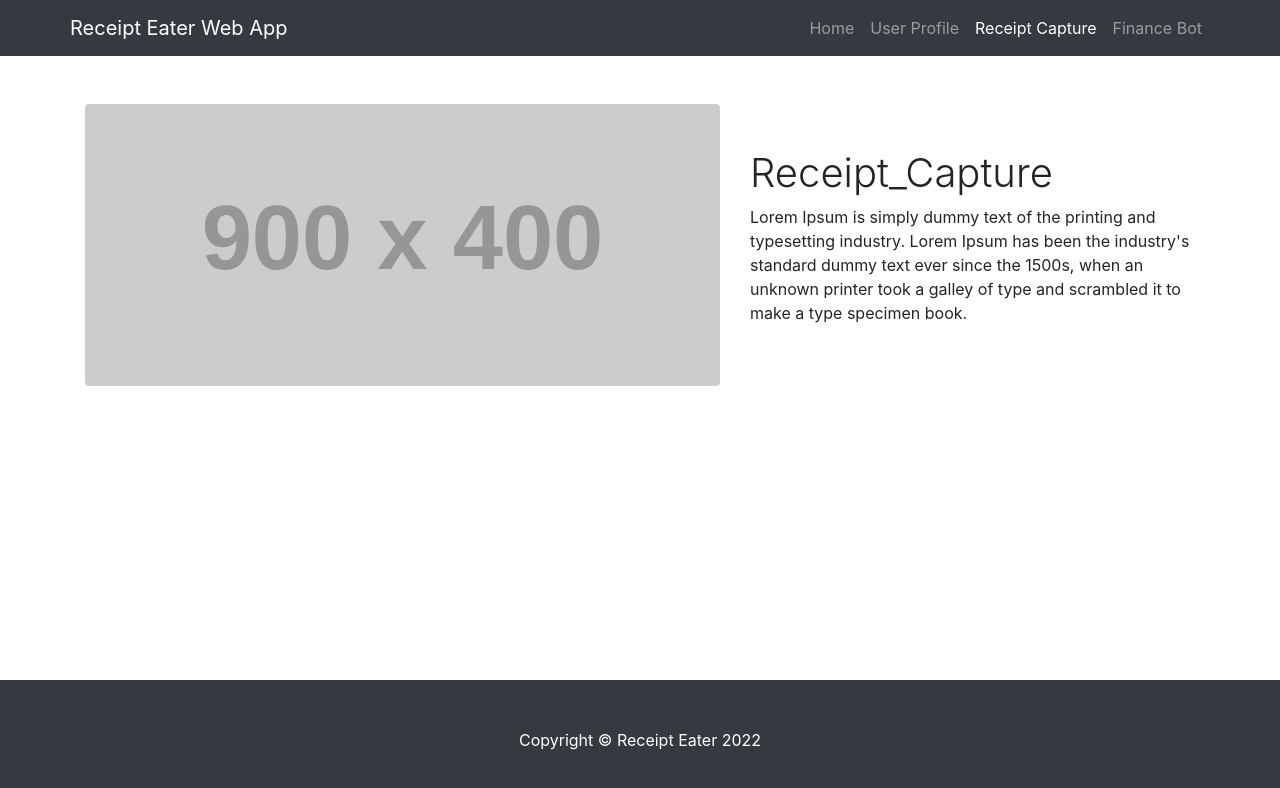
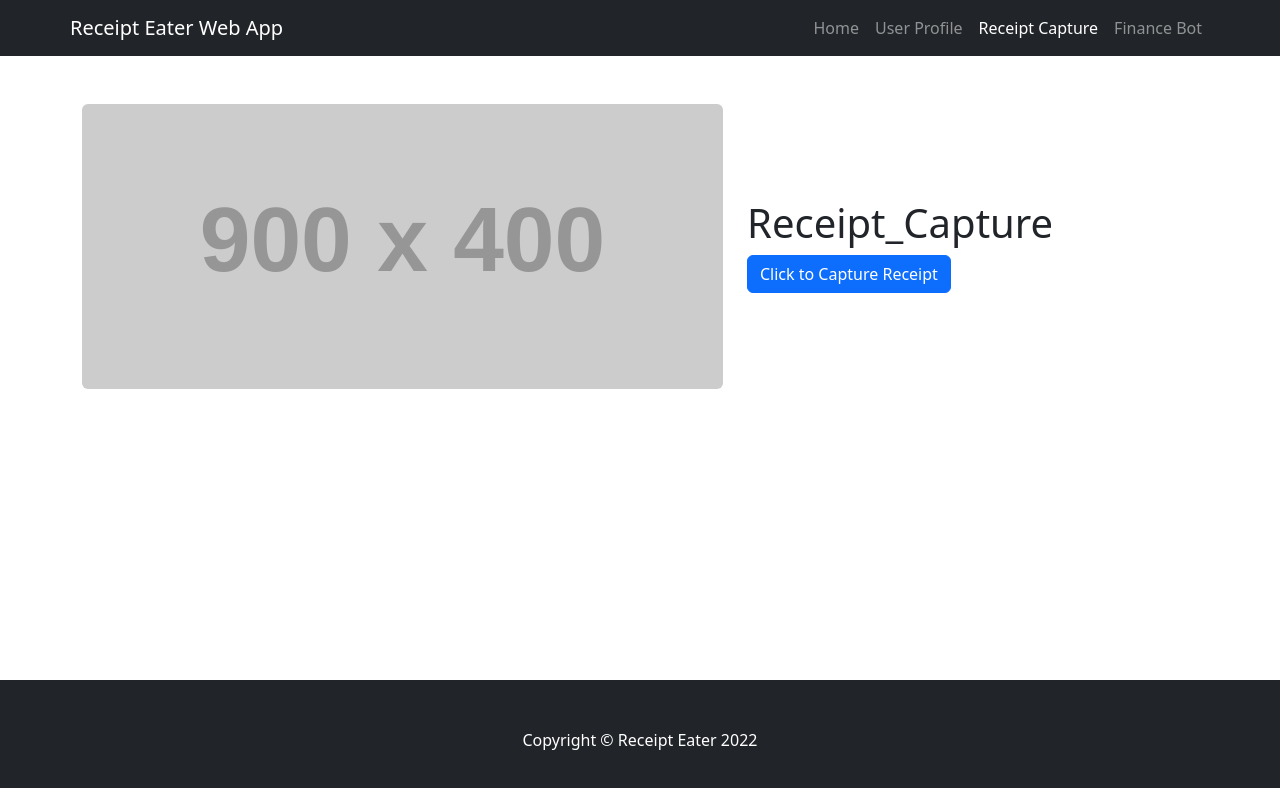
Before and after one commit to emilyrn18/receipt_eater, a React (Create React App) app in the folder the_app/: page /Receipt_Capture in a window 1280 px wide. Shown: the top 788 px of the page. Built offline with nearby package versions, Linux system fonts and the light colour scheme.

Commit message:
adding cards and things

```diff
--- /dev/null
+++ b/the_app/src/components/Card.jsx
@@ -0,0 +1,15 @@
+import React, {Component} from 'react';
+
+export default class Card extends Component {
+    render(){
+        return(
+            <div data-aos={this.props.aos} data-aos-offset={this.props.aos_offset} className="col-11 col-md-6 col-lg-3 mx-0 mb-4">
+                <img src={this.props.img} class="card-img-top"/>
+                <div class="card-body">
+                    <h5 class="card-title">{this.props.title}</h5>
+                    <p class="card-text">{this.props.desc}</p>
+                </div>
+            </div>
+        )
+    }
+}
--- a/the_app/src/components/Receipt_Capture.jsx
+++ b/the_app/src/components/Receipt_Capture.jsx
@@ -1,6 +1,58 @@
-import React from "react";
+import React, { Component, useState, useEffect } from "react";
+import {Button, Modal} from 'react-bootstrap';
+import '../../node_modules/bootstrap/dist/css/bootstrap.min.css'
+
+function simulateNetworkRequest() {
+  return new Promise((resolve) => setTimeout(resolve, 2000));
+}
+
+function LoadingButton() {
+  const [isLoading, setLoading] = useState(false);
+
+  useEffect(() => {
+    if (isLoading) {
+      simulateNetworkRequest().then(() => {
+        setLoading(false);
+      });
+    }
+  }, [isLoading]);
+
+  const handleClick = () => setLoading(true);
+
+  return (
+    <Button
+      variant="primary"
+      disabled={isLoading}
+      onClick={!isLoading ? handleClick : null}
+    >
+      {isLoading ? 'Loading…' : 'Click to Capture Receipt'}
+    </Button>
+  );
+}
+
+
 
 function Receipt_Capture() {
+
+  // const [currentTime, setCurrentTime] = useState(0);
+
+  // useEffect(() => {
+  //   fetch('http://localhost:5000/time',
+  //   {
+  //     method: 'GET',
+  //     mode: 'no-cors',
+  //     headers: {
+  //       'Content-Type': 'application/json'
+  //     }
+  //   })
+  //   .then(res => res.json())
+  //   .then(data => {
+  //     setCurrentTime(data.time);
+  //   });
+  // }, []);
+
+  // console.log(currentTime)
+
   return (
     <div className="Receipt_Capture">
       <div class="container">
@@ -14,12 +66,7 @@ function Receipt_Capture() {
           </div>
           <div class="col-lg-5">
             <h1 class="font-weight-light">Receipt_Capture</h1>
-            <p>
-              Lorem Ipsum is simply dummy text of the printing and typesetting
-              industry. Lorem Ipsum has been the industry's standard dummy text
-              ever since the 1500s, when an unknown printer took a galley of
-              type and scrambled it to make a type specimen book.
-            </p>
+            <LoadingButton />
           </div>
         </div>
       </div>
--- a/the_app/src/components/User_Profile.jsx
+++ b/the_app/src/components/User_Profile.jsx
@@ -1,6 +1,14 @@
-import React from "react";
+import React, {useEffect} from "react";
+import '../../node_modules/bootstrap/dist/css/bootstrap.min.css'
+import Aos from 'aos';
+import 'aos/dist/aos.css';
+import img1 from './chipotle.JPG';
+import Card from "./Card";
 
 function User_Profile() {
+  useEffect(()=>{
+    Aos.init();
+  }, [])
   return (
     <div className="User_Profile">
       <div class="container">
@@ -15,6 +23,24 @@ function User_Profile() {
           </div>
         </div>
       </div>
+      <section className="py-4 py-lg-5 container">
+        <div className="row">
+          <Card aos="fade-up" aos_offset="100" img={img1} title="Chipotle" desc="Restaurant food purchase. Total Purchase 10.68. Click here for more information."/>
+          <Card aos="fade-up" aos_offset="100" img={img1} title="Chipotle" desc="Restaurant food purchase. Total Purchase 10.68. Click here for more information."/>
+          <Card aos="fade-up" aos_offset="100" img={img1} title="Chipotle" desc="Restaurant food purchase. Total Purchase 10.68. Click here for more information."/>
+          <Card aos="fade-up" aos_offset="100" img={img1} title="Chipotle" desc="Restaurant food purchase. Total Purchase 10.68. Click here for more information."/>
+          <Card aos="fade-up" aos_offset="100" img={img1} title="Chipotle" desc="Restaurant food purchase. Total Purchase 10.68. Click here for more information."/>
+          <Card aos="fade-up" aos_offset="100" img={img1} title="Chipotle" desc="Restaurant food purchase. Total Purchase 10.68. Click here for more information."/>
+          <Card aos="fade-up" aos_offset="100" img={img1} title="Chipotle" desc="Restaurant food purchase. Total Purchase 10.68. Click here for more information."/>
+          <Card aos="fade-up" aos_offset="100" img={img1} title="Chipotle" desc="Restaurant food purchase. Total Purchase 10.68. Click here for more information."/>
+          <Card aos="fade-up" aos_offset="100" img={img1} title="Chipotle" desc="Restaurant food purchase. Total Purchase 10.68. Click here for more information."/>
+          <Card aos="fade-up" aos_offset="100" img={img1} title="Chipotle" desc="Restaurant food purchase. Total Purchase 10.68. Click here for more information."/>
+          <Card aos="fade-up" aos_offset="100" img={img1} title="Chipotle" desc="Restaurant food purchase. Total Purchase 10.68. Click here for more information."/>
+          <Card aos="fade-up" aos_offset="100" img={img1} title="Chipotle" desc="Restaurant food purchase. Total Purchase 10.68. Click here for more information."/>
+          <Card aos="fade-up" aos_offset="100" img={img1} title="Chipotle" desc="Restaurant food purchase. Total Purchase 10.68. Click here for more information."/>
+
+        </div>
+      </section>
     </div>
   );
 }
--- /dev/null
+++ b/the_app/src/components/styles.css
@@ -0,0 +1,31 @@
+body,
+mbsc-page>.mbsc-page {
+    margin: 0;
+    padding: 0;
+    height: 100%;
+    overflow: visible;
+}
+
+.md-paging,
+.md-paging>div,
+.md-paging .md-page {
+    height: 100%;
+    padding: 0;
+    overflow: hidden;
+}
+
+.md-paging .md-list-cont,
+.md-paging .mbsc-scv-item>.mbsc-lv-cont {
+    -webkit-box-flex: 1;
+    -webkit-flex: 1 auto;
+    -ms-flex: 1 auto;
+    flex: 1 auto;
+    overflow: auto;
+    -webkit-overflow-scrolling: touch;
+}
+
+.md-paging .mbsc-lv-img {
+    pointer-events: none;
+    border-radius: 2.8em;
+    height: 2.8em;
+}
```
